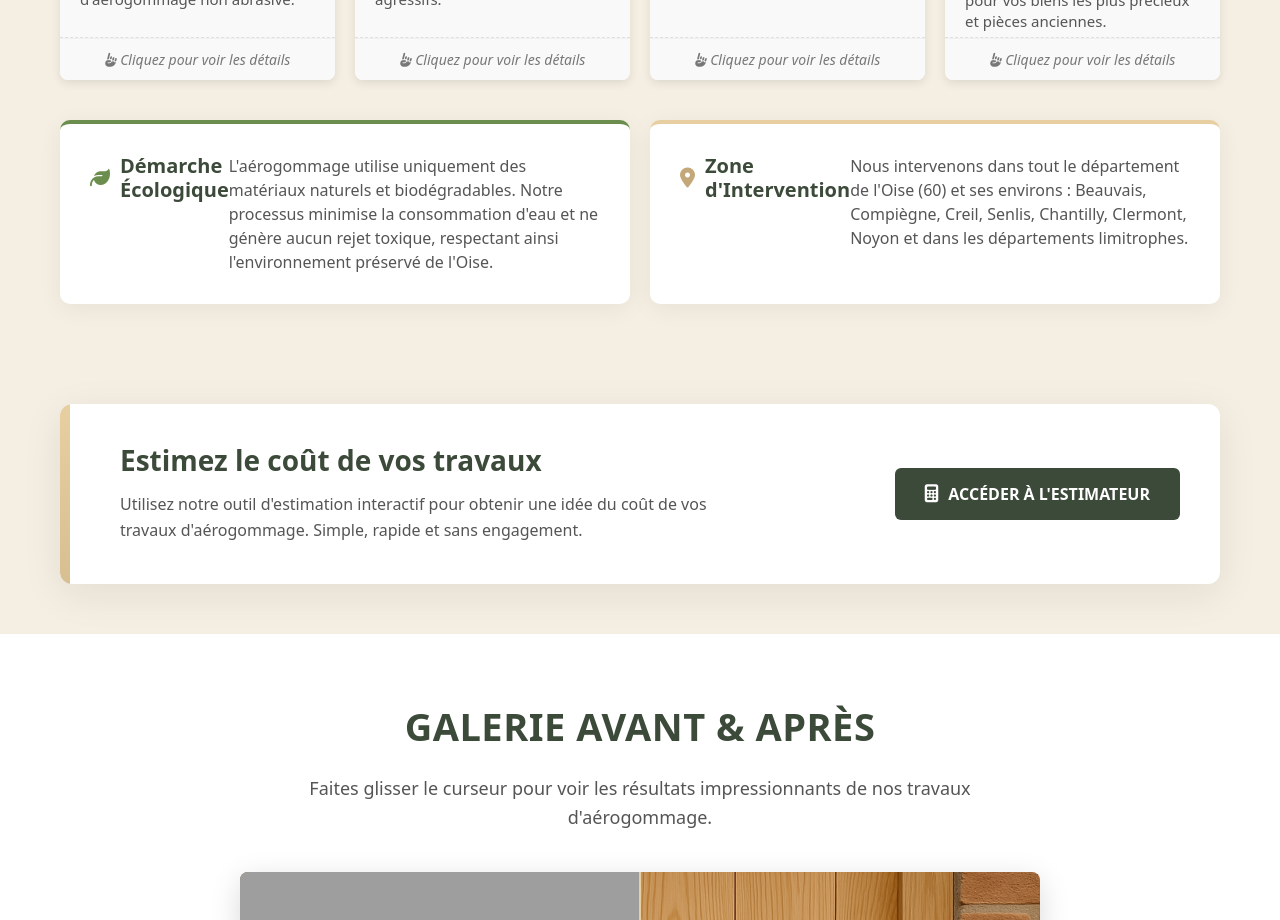
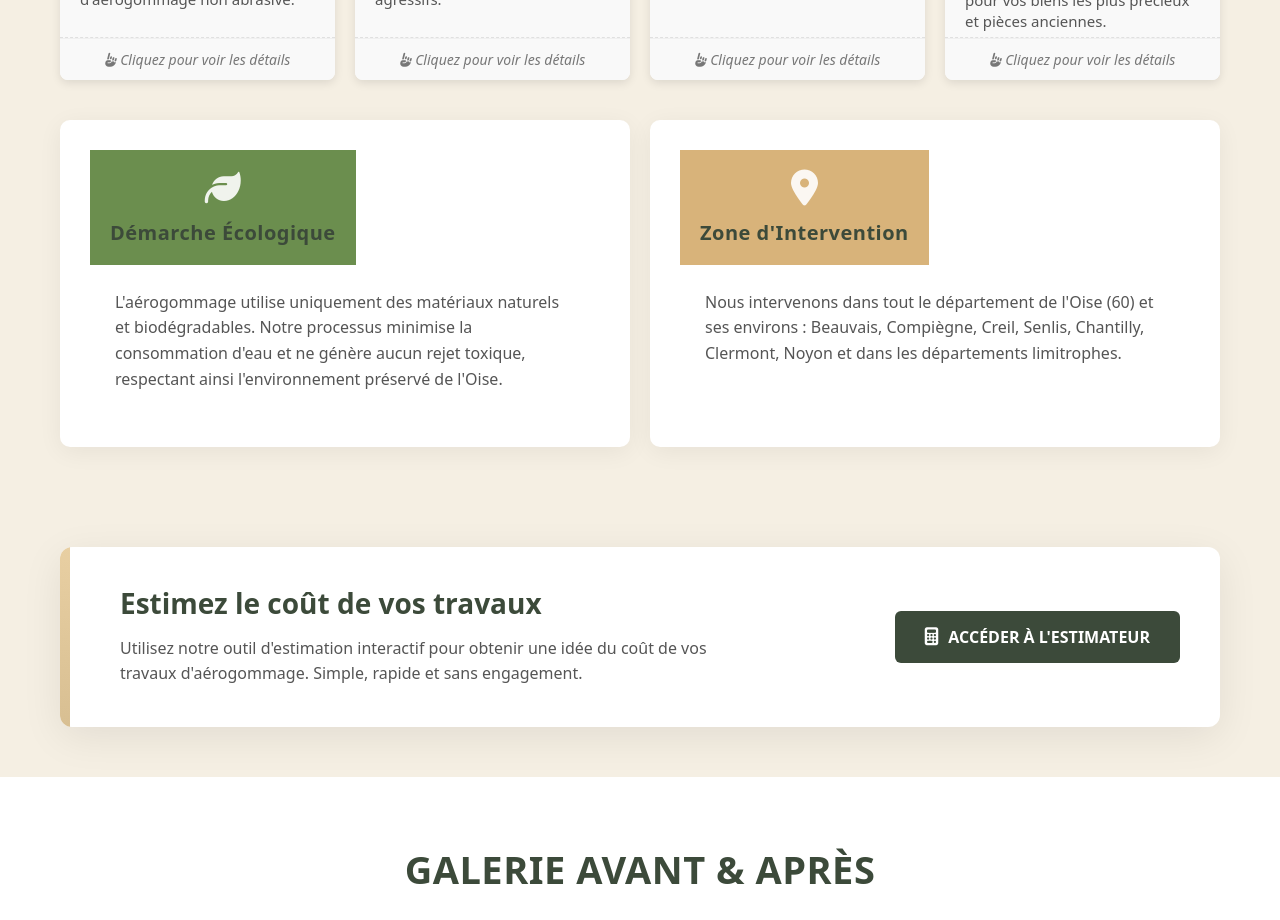
Before and after one commit to yoyoboul/aerogommage_site, a React (Vite) app: page / in a window 1280 px wide. Shown: the part 1000-1920 px from the top of the page. Built offline with nearby package versions, Linux system fonts and the light colour scheme; grey boxes are pictures that could not be loaded.

Commit message:
Amélioration du design des cartes d'information avec entêtes colorées

```diff
--- a/src/App.css
+++ b/src/App.css
@@ -449,51 +449,73 @@ body {
   display: grid;
   grid-template-columns: repeat(auto-fit, minmax(300px, 1fr));
   gap: 20px;
+  margin-top: 40px;
 }
 
 .info-card {
   background-color: #ffffff;
-  border-radius: 8px;
-  padding: 25px;
-  box-shadow: 0 3px 10px rgba(0, 0, 0, 0.1);
-  border-top: 4px solid;
+  border-radius: 10px;
+  padding: 0;
+  box-shadow: 0 8px 25px rgba(0, 0, 0, 0.1);
+  overflow: hidden;
+  transition: transform 0.3s ease, box-shadow 0.3s ease;
+  display: flex;
+  flex-direction: column;
 }
 
-.info-card h3 {
-  font-size: 20px;
-  margin-top: 0;
-  margin-bottom: 10px;
-  color: #3c4a3a;
-  display: flex;
-  align-items: center;
+.info-card:hover {
+  transform: translateY(-5px);
+  box-shadow: 0 12px 30px rgba(0, 0, 0, 0.15);
 }
 
-.info-card h3 i {
-  margin-right: 10px;
-  color: #3c4a3a;
+.info-card-header {
+  background-color: #3c4a3a;
+  padding: 20px;
+  text-align: center;
+  color: white;
+  position: relative;
 }
 
-.info-card.eco h3 i {
-  color: #6b8e4e;
+.info-card-header i {
+  font-size: 36px;
+  margin-bottom: 15px;
+  display: block;
+  opacity: 0.9;
 }
 
-.info-card.area h3 i {
-  color: #c4a87a;
+.info-card-header h3 {
+  font-size: 20px;
+  margin: 0;
+  font-weight: 600;
+  letter-spacing: 0.5px;
 }
 
-.info-card p {
+.info-card-content {
+  padding: 25px;
+}
+
+.info-card-content p {
   font-size: 16px;
-  line-height: 1.5;
+  line-height: 1.6;
   color: #555;
   margin: 0;
 }
 
-.info-card.eco {
-  border-color: #6b8e4e;
+.info-card.eco .info-card-header {
+  background-color: #6b8e4e;
 }
 
-.info-card.area {
-  border-color: #e8cfa2;
+.info-card.area .info-card-header {
+  background-color: #d8b37a;
+}
+
+@media (max-width: 768px) {
+  .services-info {
+    grid-template-columns: 1fr;
+    max-width: 500px;
+    margin-left: auto;
+    margin-right: auto;
+  }
 }
 
 /* Gallery section - Mise à jour avec comparateur interactif */
--- a/src/App.jsx
+++ b/src/App.jsx
@@ -267,12 +267,22 @@ function App() {
 
           <div className="services-info">
             <div className="info-card eco">
-              <h3><i className="fas fa-leaf"></i> Démarche Écologique</h3>
-              <p>L'aérogommage utilise uniquement des matériaux naturels et biodégradables. Notre processus minimise la consommation d'eau et ne génère aucun rejet toxique, respectant ainsi l'environnement préservé de l'Oise.</p>
+              <div className="info-card-header">
+                <i className="fas fa-leaf"></i>
+                <h3>Démarche Écologique</h3>
+              </div>
+              <div className="info-card-content">
+                <p>L'aérogommage utilise uniquement des matériaux naturels et biodégradables. Notre processus minimise la consommation d'eau et ne génère aucun rejet toxique, respectant ainsi l'environnement préservé de l'Oise.</p>
+              </div>
             </div>
             <div className="info-card area">
-              <h3><i className="fas fa-map-marker-alt"></i> Zone d'Intervention</h3>
-              <p>Nous intervenons dans tout le département de l'Oise (60) et ses environs : Beauvais, Compiègne, Creil, Senlis, Chantilly, Clermont, Noyon et dans les départements limitrophes.</p>
+              <div className="info-card-header">
+                <i className="fas fa-map-marker-alt"></i>
+                <h3>Zone d'Intervention</h3>
+              </div>
+              <div className="info-card-content">
+                <p>Nous intervenons dans tout le département de l'Oise (60) et ses environs : Beauvais, Compiègne, Creil, Senlis, Chantilly, Clermont, Noyon et dans les départements limitrophes.</p>
+              </div>
             </div>
           </div>
         </div>
```
